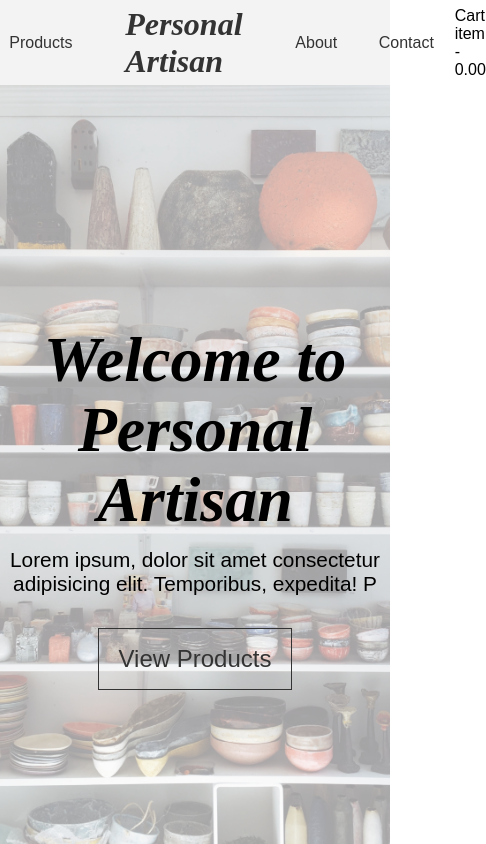
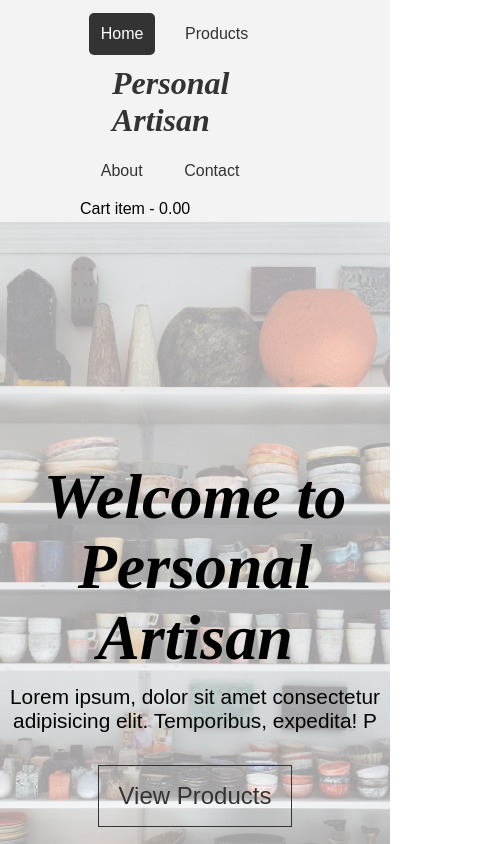
Before and after one commit to juned1998/ArtisanWebsite, a plain HTML site: page index.html in a window 390 px wide. Shown: the top 844 px of the page, 486 px wide, since content can reach past the window. Drawn offline with Linux system fonts and the light colour scheme; a web font is replaced by a local one.

Commit message:
Update index.html

```diff
--- a/index.html
+++ b/index.html
@@ -4,6 +4,7 @@
   <meta charset="UTF-8">
   <meta name="viewport" content="width=device-width, initial-scale=1.0">
   <link rel="stylesheet" type="text/css" href="css/style.css">
+  <link rel="stylesheet" media="screen and (max-width: 820px)" href="css/mobile.css">
   <script src="https://kit.fontawesome.com/13df28b11c.js" crossorigin="anonymous"></script>
   <link href="https://fonts.googleapis.com/css?family=Chivo:300,700|Playfair+Display:700i" rel="stylesheet">
   <title>Personal Artisan</title>
```
